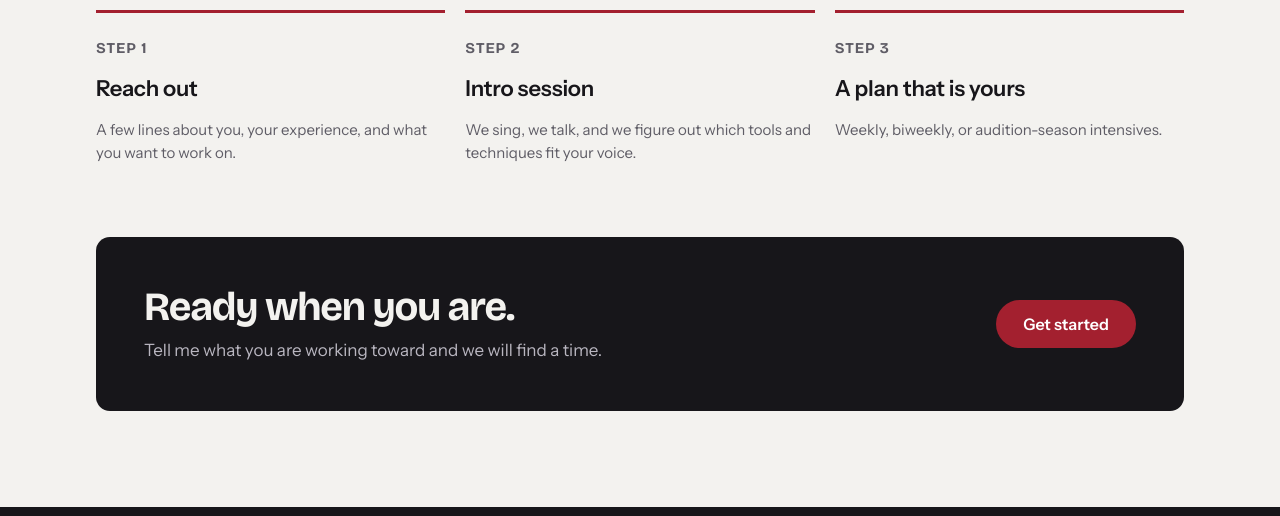
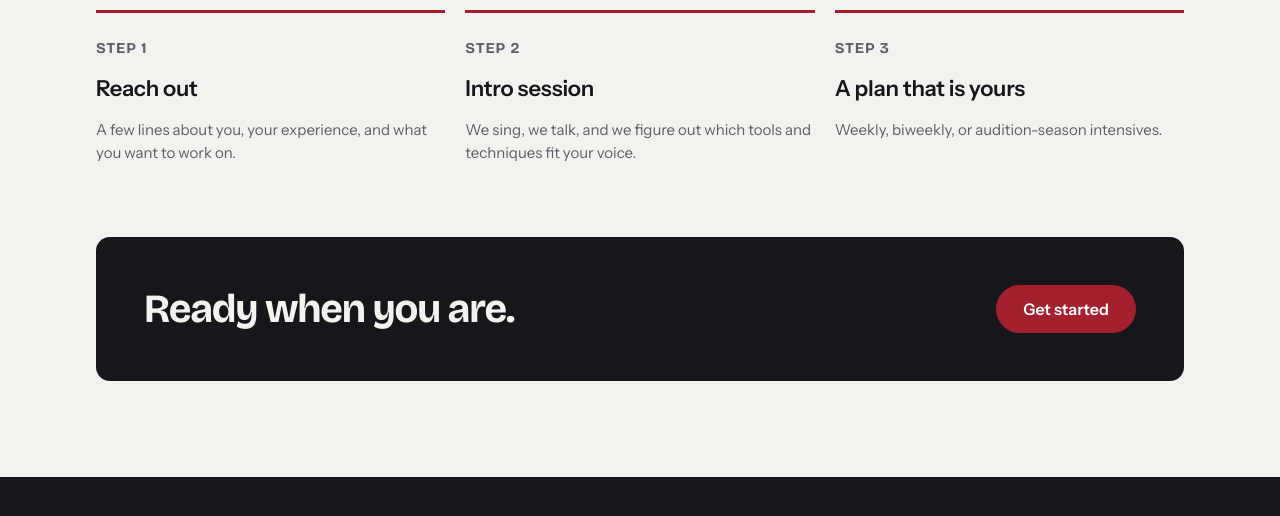
Before and after one commit to mott-lab/marynink, a plain HTML site: page teaching.html in a window 1280 px wide. Shown: the part 2202-2718 px from the top of the page. Drawn offline with nearby package versions, Linux system fonts and the light colour scheme.

Commit message:
Teaching: drop the CTA subline
Co-Authored-By: Claude Fable 5.1 <noreply@anthropic.com>
Claude-Session: https://claude.ai/code/session_01BaZf5eM7HSYV3GDWHsqvmv

```diff
--- a/teaching.html
+++ b/teaching.html
@@ -145,7 +145,6 @@
       <div class="cta-band">
         <div class="stack stack--sm" style="flex:1 1 360px;min-width:0">
           <h2>Ready when you are.</h2>
-          <p>Tell me what you are working toward and we will find a time.</p>
         </div>
         <a class="btn btn--accent" href="contact.html?topic=lessons">Get started</a>
       </div>
```
